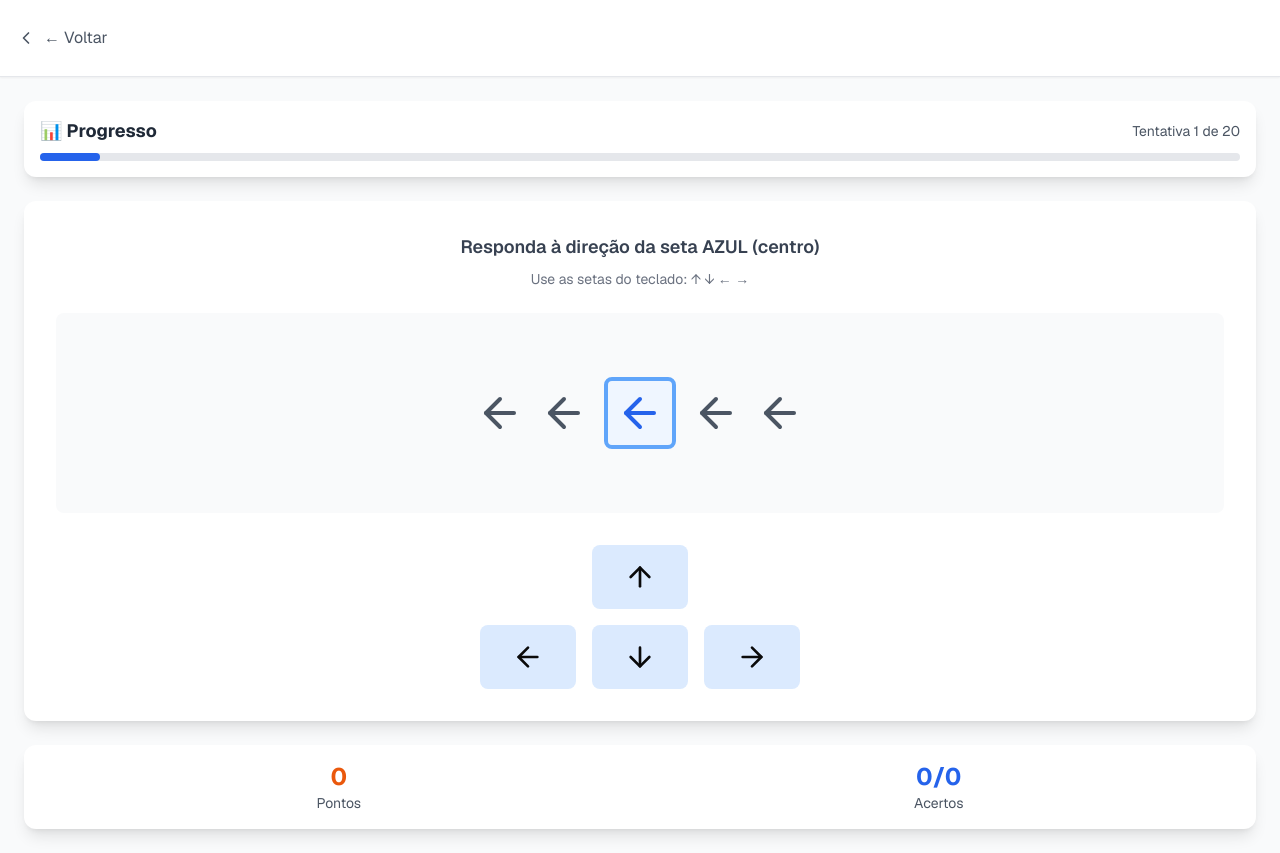
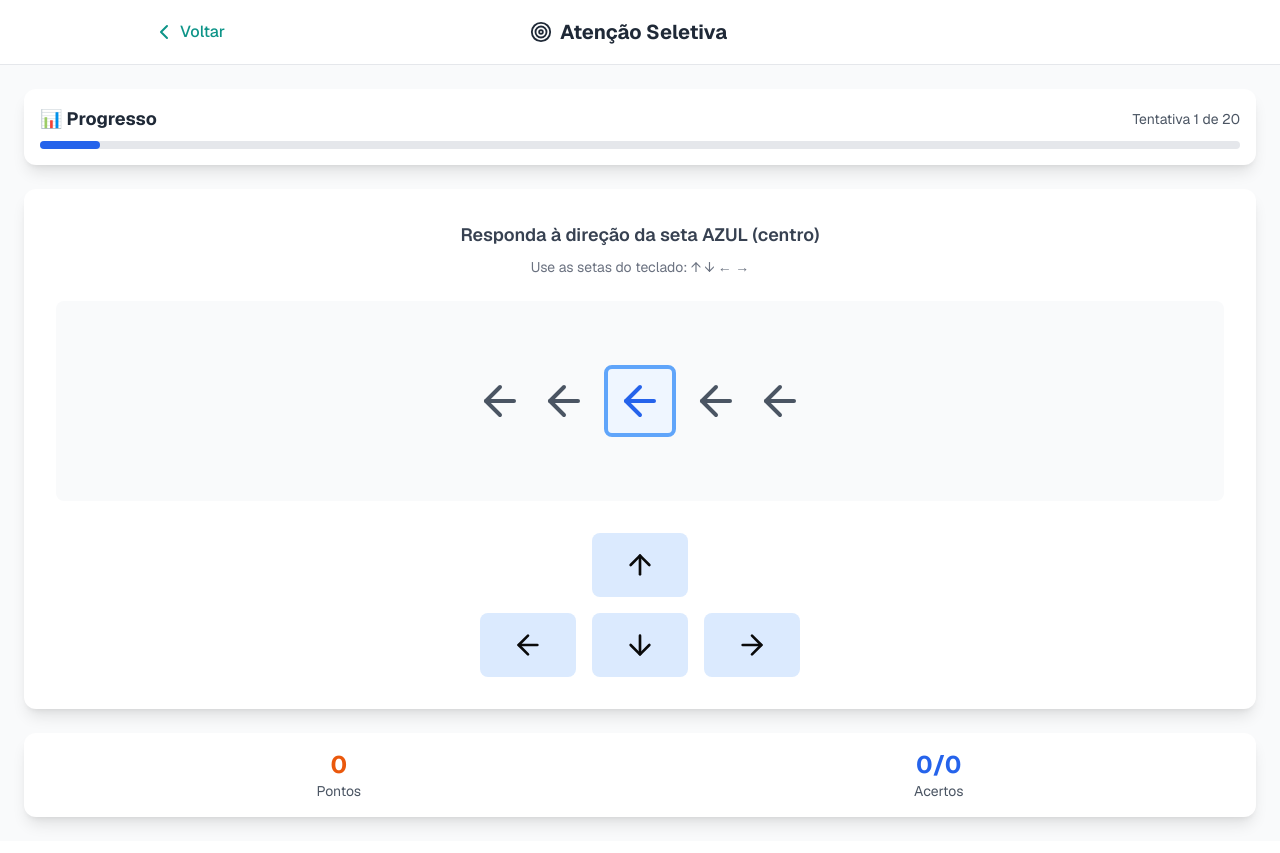
Before and after one commit to ClaudemirWork/teaplus-working, a Next.js app: page /attention-selective in a window 1280 px wide. Both pictures are taken after a click on the button "🚀 Iniciar Atividade". Built offline with nearby package versions, Linux system fonts and the light colour scheme.

Commit message:
Update page.tsx correção do botão voltar na atividade atenção seletiva

```diff
--- a/app/attention-selective/page.tsx
+++ b/app/attention-selective/page.tsx
@@ -2,9 +2,54 @@
 
 import React, { useState, useEffect } from 'react';
 import Link from 'next/link';
-import { ChevronLeft, Save, ArrowUp, ArrowDown, ArrowLeft, ArrowRight } from 'lucide-react';
+import { ChevronLeft, Save, ArrowUp, ArrowDown, ArrowLeft, ArrowRight, Target } from 'lucide-react';
 import { useRouter } from 'next/navigation';
 import { createClient } from '../utils/supabaseClient';
+
+// Componente do Cabeçalho Padrão
+const GameHeader = ({ onSave, isSaveDisabled, title, icon, showSaveButton }) => (
+    <header className="bg-white/90 backdrop-blur-sm border-b border-gray-200 sticky top-0 z-10">
+        <div className="max-w-5xl mx-auto px-4 sm:px-6">
+            <div className="flex items-center justify-between h-16">
+
+                {/* 1. Botão Voltar (Esquerda) */}
+                <Link
+                    href="/dashboard"
+                    className="flex items-center text-teal-600 hover:text-teal-700 transition-colors"
+                >
+                    <ChevronLeft className="h-6 w-6" />
+                    <span className="ml-1 font-medium text-sm sm:text-base">Voltar</span>
+                </Link>
+
+                {/* 2. Título Centralizado (Meio) */}
+                <h1 className="text-lg sm:text-xl font-bold text-gray-800 text-center flex items-center gap-2">
+                    {icon}
+                    <span>{title}</span>
+                </h1>
+
+                {/* 3. Botão de Ação ou Espaçador (Direita) */}
+                {showSaveButton && onSave ? (
+                    <button
+                        onClick={onSave}
+                        disabled={isSaveDisabled}
+                        className={`flex items-center space-x-2 px-3 py-2 sm:px-4 rounded-lg font-semibold transition-colors ${
+                            !isSaveDisabled
+                                ? 'bg-green-500 text-white hover:bg-green-600'
+                                : 'bg-gray-300 text-gray-500 cursor-not-allowed'
+                        }`}
+                    >
+                        <Save size={18} />
+                        <span className="hidden sm:inline">{isSaveDisabled ? 'Salvando...' : 'Salvar'}</span>
+                    </button>
+                ) : (
+                    // Espaçador para manter o título centralizado
+                    <div className="w-24"></div>
+                )}
+            </div>
+        </div>
+    </header>
+);
+
 
 type Direction = 'up' | 'down' | 'left' | 'right';
 type TrialType = 'congruent' | 'incongruent' | 'neutral';
@@ -118,7 +163,6 @@ export default function SelectiveAttentionPage() {
         const responseTime = Date.now() - trialAtual.startTime;
         const correct = direction === trialAtual.target;
 
-    // Atualizar trial com resposta
         const updatedTrial = {
             ...trialAtual,
             responseTime,
@@ -126,22 +170,18 @@ export default function SelectiveAttentionPage() {
             responded: true
         };
 
-    // Atualizar trials array
         const updatedTrials = [...trials];
         updatedTrials[trialIndex] = updatedTrial;
         setTrials(updatedTrials);
 
-    // Atualizar pontuação
         if (correct) {
             const bonus = responseTime < 500 ? 20 : responseTime < 1000 ? 15 : 10;
             setPontuacao(prev => prev + bonus * nivel);
         }
 
-    // Mostrar feedback
         setFeedbackType(correct ? 'correct' : 'incorrect');
         setMostrarFeedback(true);
 
-    // Próxima trial após delay
         setTimeout(() => {
             setMostrarFeedback(false);
             proximaTrial();
@@ -184,6 +224,14 @@ export default function SelectiveAttentionPage() {
     // Calcular métricas
     const calcularMetricas = () => {
         const trialsRespondidas = trials.filter(t => t.responded);
+        if (trialsRespondidas.length === 0) {
+            return {
+                acertosTotal: 0, totalTentativas: 0, acertosCongruentes: 0,
+                acertosIncongruentes: 0, rtCongruente: 0, rtIncongruente: 0,
+                indiceInterferencia: 0, precisaoTotal: 0
+            };
+        }
+
         const congruentes = trialsRespondidas.filter(t => t.type === 'congruent');
         const incongruentes = trialsRespondidas.filter(t => t.type === 'incongruent');
 
@@ -200,19 +248,11 @@ export default function SelectiveAttentionPage() {
             : 0;
 
         const indiceInterferencia = rtIncongruente - rtCongruente;
-    const precisaoTotal = trialsRespondidas.length > 0
-      ? Math.round((acertosTotal / trialsRespondidas.length) * 100)
-      : 0;
+        const precisaoTotal = Math.round((acertosTotal / trialsRespondidas.length) * 100);
 
         return {
-      acertosTotal,
-      totalTentativas: trialsRespondidas.length,
-      acertosCongruentes,
-      acertosIncongruentes,
-      rtCongruente,
-      rtIncongruente,
-      indiceInterferencia,
-      precisaoTotal
+            acertosTotal, totalTentativas: trialsRespondidas.length, acertosCongruentes,
+            acertosIncongruentes, rtCongruente, rtIncongruente, indiceInterferencia, precisaoTotal
         };
     };
 
@@ -233,33 +273,20 @@ export default function SelectiveAttentionPage() {
 
         return (
             <div className="flex items-center justify-center space-x-4">
-        {/* Flankers esquerdos */}
-        <div className="text-gray-600">
-          {getArrow(trialAtual.flankers[0])}
-        </div>
-        <div className="text-gray-600">
-          {getArrow(trialAtual.flankers[1])}
-        </div>
-
-        {/* Target central - DESTAQUE */}
+                <div className="text-gray-600">{getArrow(trialAtual.flankers[0])}</div>
+                <div className="text-gray-600">{getArrow(trialAtual.flankers[1])}</div>
                 <div className="text-blue-600 border-4 border-blue-400 rounded-lg p-2 bg-blue-50">
                     {getArrow(trialAtual.target)}
                 </div>
-
-        {/* Flankers direitos */}
-        <div className="text-gray-600">
-          {getArrow(trialAtual.flankers[2])}
-        </div>
-        <div className="text-gray-600">
-          {getArrow(trialAtual.flankers[3])}
-        </div>
+                <div className="text-gray-600">{getArrow(trialAtual.flankers[2])}</div>
+                <div className="text-gray-600">{getArrow(trialAtual.flankers[3])}</div>
             </div>
         );
     };
 
-  // FUNÇÃO DE SALVAMENTO - IGUAL AO CAA
+    // FUNÇÃO DE SALVAMENTO - CORRIGIDA
     const handleSaveSession = async () => {
-    if (trials.length === 0) {
+        if (trials.filter(t => t.responded).length === 0) {
             alert('Complete pelo menos uma tentativa antes de salvar.');
             return;
         }
@@ -268,7 +295,6 @@ export default function SelectiveAttentionPage() {
         const metricas = calcularMetricas();
 
         try {
-      // Obter o usuário atual - EXATAMENTE COMO NO CAA
             const { data: { user }, error: userError } = await supabase.auth.getUser();
 
             if (userError || !user) {
@@ -278,7 +304,6 @@ export default function SelectiveAttentionPage() {
                 return;
             }
 
-      // Salvar na tabela sessoes
             const { data, error } = await supabase
                 .from('sessoes')
                 .insert([{
@@ -300,7 +325,8 @@ export default function SelectiveAttentionPage() {
 • Nível ${nivel} completado
 • ${pontuacao} pontos`);
 
-        router.push('/profileselection');
+                // Redirecionamento CORRIGIDO
+                router.push('/dashboard');
             }
         } catch (error: any) {
             console.error('Erro inesperado:', error);
@@ -329,37 +355,21 @@ export default function SelectiveAttentionPage() {
 
     return (
         <div className="min-h-screen bg-gray-50">
-      <header className="bg-white shadow-sm border-b border-gray-200 sticky top-0 z-10">
-        <div className="p-3 sm:p-4 flex items-center justify-between">
-          <Link
-            href="/dashboard"
-            className="flex items-center space-x-2 text-gray-600 hover:text-gray-800 transition-colors min-h-[44px] touch-manipulation"
-          >
-            <ChevronLeft size={20} />
-            <span className="text-sm sm:text-base">← Voltar</span>
-          </Link>
-          <div className="flex items-center space-x-2 sm:space-x-4">
-            {exercicioConcluido && (
-              <button
-                onClick={handleSaveSession}
-                disabled={salvando}
-                className="flex items-center space-x-2 px-4 py-2 rounded-full bg-green-600 text-white font-medium hover:bg-green-700 transition-colors disabled:bg-green-400"
-              >
-                <Save size={20} />
-                <span>{salvando ? 'Salvando...' : 'Finalizar e Salvar'}</span>
-              </button>
-            )}
-          </div>
-        </div>
-      </header>
+            {/* Header PADRONIZADO implementado */}
+            <GameHeader
+                title="Atenção Seletiva"
+                icon={<Target size={22} />}
+                onSave={handleSaveSession}
+                isSaveDisabled={salvando}
+                showSaveButton={exercicioConcluido}
+            />
 
             <main className="p-4 sm:p-6 max-w-7xl mx-auto w-full">
                 {!jogoIniciado && !exercicioConcluido ? (
                     // Tela inicial
                     <div className="space-y-6">
                         <div className="bg-white rounded-xl shadow-lg p-6 sm:p-8">
-              <h1 className="text-2xl sm:text-3xl font-bold text-gray-800 mb-4">🎯 Atenção Seletiva</h1>
-
+                             {/* Título h1 foi REMOVIDO daqui e movido para o GameHeader */}
                             <div className="grid grid-cols-1 sm:grid-cols-2 lg:grid-cols-3 gap-4">
                                 <div className="bg-red-50 border border-red-200 rounded-lg p-4">
                                     <h3 className="font-semibold text-gray-800 mb-1">🎯 Objetivo:</h3>
```
Lines whose indentation alone changed are shown as unchanged.
